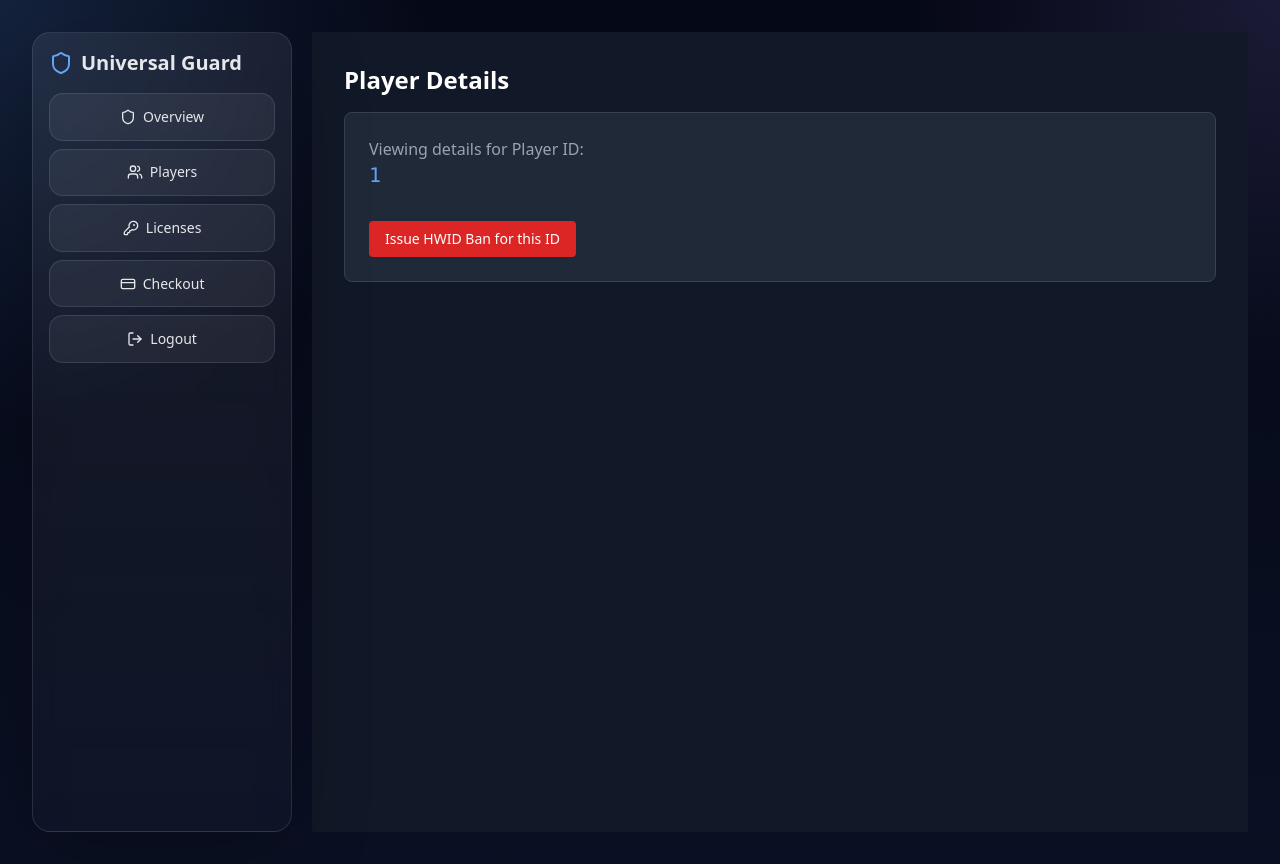
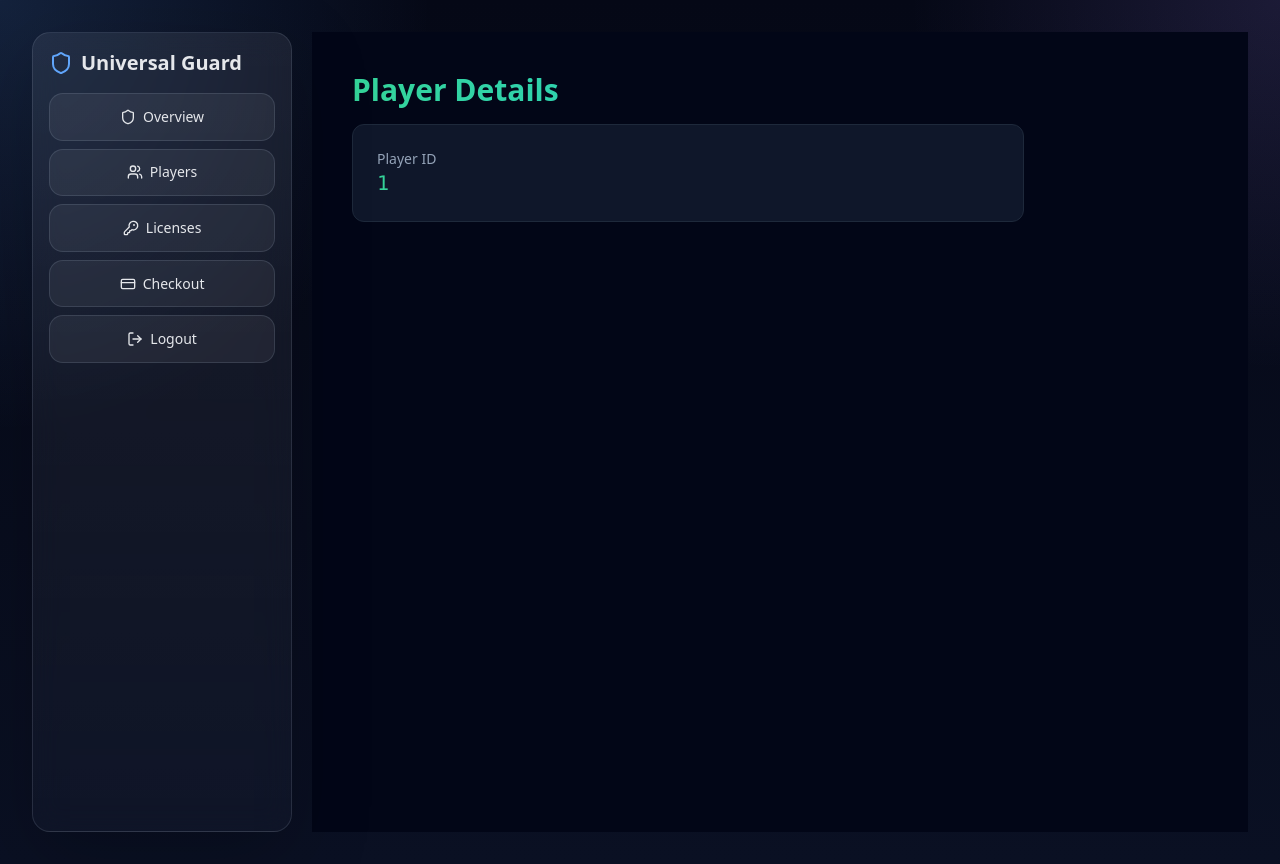
Before and after one commit to DWAS1994/pcms, a Next.js app: page /dashboard/players/1 in a window 1280 px wide. Built offline with nearby package versions, Linux system fonts and the light colour scheme.

Commit message:
Fix player params for Next 15

```diff
--- a/app/dashboard/players/[id]/page.tsx
+++ b/app/dashboard/players/[id]/page.tsx
@@ -1,26 +1,31 @@
-// app/dashboard/players/[id]/page.tsx
+import { notFound } from "next/navigation";
 
-type Params = Promise<{ id: string }>;
+type PlayerPageProps = {
+  params: Promise<{
+    id: string;
+  }>;
+  searchParams?: Promise<{
+    [key: string]: string | string[] | undefined;
+  }>;
+};
 
-export default async function PlayerPage(props: { params: Params }) {
-  // We must 'await' the params in Next.js 15
-  const params = await props.params;
-  const id = params.id;
+export default async function PlayerPage({ params }: PlayerPageProps) {
+  const { id } = await params;
+
+  if (!id) {
+    notFound();
+  }
 
   return (
-    <div className="p-8 bg-gray-900 min-h-screen text-white">
-      <h1 className="text-2xl font-bold mb-4">Player Details</h1>
-      <div className="bg-gray-800 p-6 rounded-lg border border-gray-700">
-        <p className="text-gray-400">Viewing details for Player ID:</p>
-        <code className="text-blue-400 text-xl font-mono">{id}</code>
+    <main className="min-h-screen bg-slate-950 text-slate-100 p-10">
+      <h1 className="text-3xl font-bold mb-4 bg-gradient-to-r from-emerald-400 to-cyan-400 bg-clip-text text-transparent">
+        Player Details
+      </h1>
 
-        {/* Your player management logic (Ban, Edit, etc.) goes here */}
-        <div className="mt-8">
-            <button className="bg-red-600 px-4 py-2 rounded text-sm">
-                Issue HWID Ban for this ID
-            </button>
-        </div>
+      <div className="bg-slate-900 border border-slate-800 rounded-xl p-6 max-w-2xl">
+        <p className="text-sm text-slate-400">Player ID</p>
+        <p className="text-xl font-mono text-emerald-400">{id}</p>
       </div>
-    </div>
+    </main>
   );
 }
```
